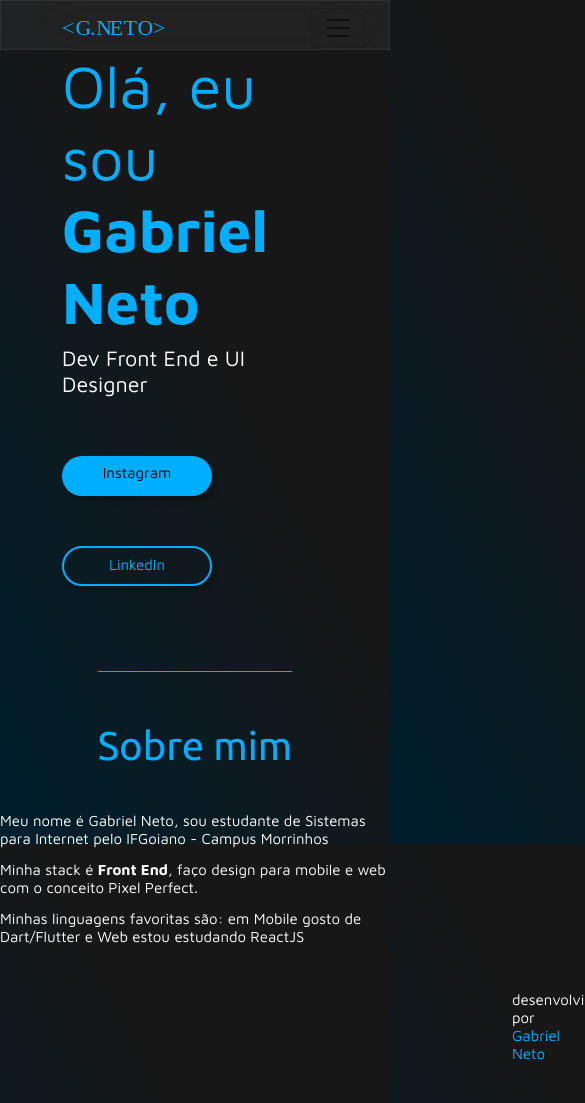
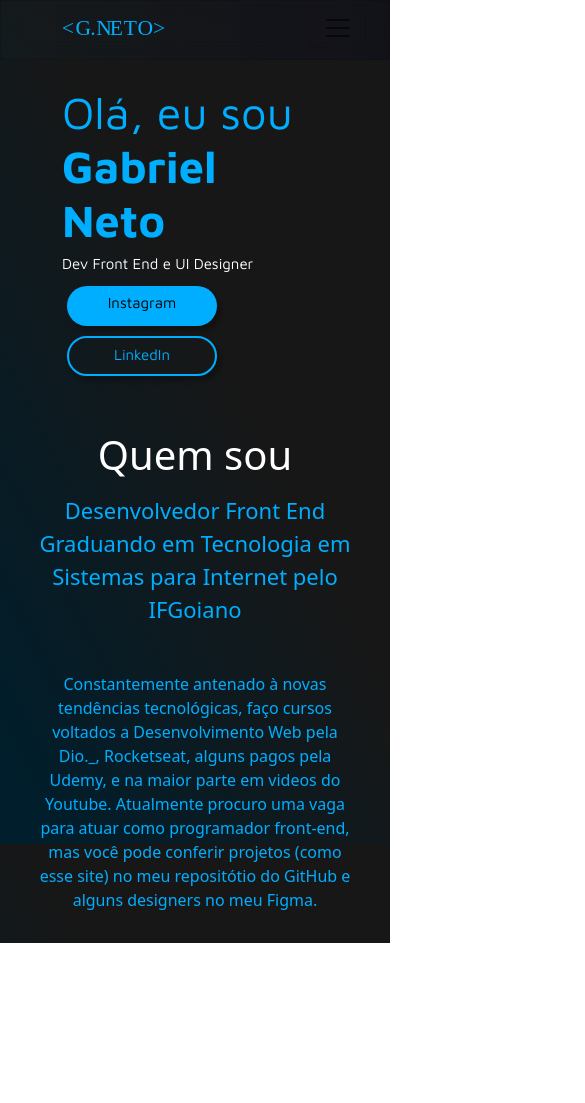
Before and after one commit to gabrielnetoc/curriculo, a plain HTML site: page index.html in a window 390 px wide. Shown: the whole page, 585 px wide, since content can reach past the window. After the commit the page ends 943 px from the top, so only its background shows below. Drawn offline with nearby package versions, Linux system fonts and the light colour scheme.

Commit message:
:constrution: implementando a seção sobre

```diff
--- a/assets/css/main.css
+++ b/assets/css/main.css
@@ -1,6 +1,7 @@
 @import url('https://fonts.googleapis.com/css2?family=Ubuntu&display=swap');
 @import url('https://fonts.googleapis.com/css2?family=Maven+Pro:wght@400;700&family=Ubuntu&display=swap');
 @import url(../../vendor/bootstrap/css/bootstrap.min.css);
+@import url('https://cdnjs.cloudflare.com/ajax/libs/animate.css/4.1.1/animate.min.css');
 @import url(./responsive.css);
 
 
@@ -29,11 +30,12 @@ body{
 }
 
 #header{
-    background: rgba(81, 81, 81, 0.2);
-    box-shadow: inset 0px 0px 2px rgba(255, 255, 255, 0.25);
-    backdrop-filter: blur(40px);
+
+    background: linear-gradient(270deg, rgba(2,0,36,0.2) 0%, rgba(0,212,255,0.020045518207282953) 100%);
+    box-shadow: inset 0px 0px 2px rgba(0, 0, 0, 0.541);
+    backdrop-filter: blur(10px);
     width: 100%;
-    height: 50px;
+    height: 60px;
     position: fixed;
 
 }
@@ -56,6 +58,10 @@ body{
     margin-right:  15px;
 }
 
+#header .nav-link:hover{
+    color: white;
+}
+
 
 .principal{
     display: flex;
@@ -63,14 +69,6 @@ body{
     align-items: center;
     justify-content: space-around;
     padding: 50px;
-}
-
-.principal-escrito{
-    display: flex;
-    flex-direction: column;
-    align-items: center;
-    gap: 2px;
-
 }
 
 .titulo-principal{
@@ -88,7 +86,8 @@ body{
 }
 
 .button-principal:hover{
-    background-color: rgb(0, 174, 255, 0.50);
+    background-color: rgb(255, 255, 255);
+    color: #00AEFF;
 
 }
 .button-principal{
@@ -109,8 +108,9 @@ body{
 }
 
 .button-principal-out:hover{
-    background-color: rgb(0, 174, 255, 0.50);
+    background-color: rgba(0, 174, 255, 0.418);
     color: white;
+    border-color: rgba(0, 174, 255, 0);
 
 }
 .button-principal-out{
@@ -162,28 +162,25 @@ body{
     color: white;
 
 }
-
-.roda-pe{
-    padding: 32px;
-
+.quem_sou{
+    margin: 0px auto;
+    color: #ffffff;
+    font-size: 40px;
 }
 
-.dev-footer{
-    margin-left: 480px;
-    font-family: 'Maven Pro', sans-serif;
-    font-weight: 400;
-    font-size: 15px;
-    color: white;
-
-
+.resumo{
+    text-align: center;
+    color: #00AEFF;
+    padding: 15px;
+    margin-left: 5%;
+    margin-right: 5%;
+    font-size: 22px;
 }
 
-.nome-footer{
+.rotina{
+    text-align: center;
     color: #00AEFF;
+    padding: 15px;
+    margin-left: 5%;
+    margin-right: 5%;
 }
-
-.whatsapp{
-    background: url(https://static.whatsapp.net/rsrc.php/yz/r/lOol7j-zq4u.svg) no-repeat center;
-    width: 50px;
-    height: 50px;
-}
--- a/assets/css/responsive.css
+++ b/assets/css/responsive.css
@@ -13,3 +13,20 @@
     }
 
 }
+
+@media (max-width: 432px){
+
+    #slider .titulo-principal{
+        margin-top: 35px;
+        font-size: 45px;
+    }
+
+    #slider .subtitulo-principal{
+        font-size: 15px;
+    }
+
+    #slider .btn{
+        margin: 5px;
+    }
+
+}
--- a/index.html
+++ b/index.html
@@ -23,14 +23,19 @@
             <img src="assets/img/logo.svg" class="img-fluid" width="184px" height="50px">
           </a>
 
-          <button class="navbar-toggler" type="button" data-bs-toggle="collapse" data-bs-target="#navbarNav" aria-controls="navbarNav" aria-expanded="false" aria-label="Toggle navigation">
+          <button class="navbar-toggler"
+          type="button" data-bs-toggle="collapse"
+          data-bs-target="#navbarNav"
+          aria-controls="navbarNav"
+          aria-expanded="false"
+          aria-label="Toggle navigation">
             <span class="navbar-toggler-icon"></span>
           </button>
 
         <div class="collapse navbar-collapse justify-content-end" id="navbarNav" >
           <ul class="navbar-nav">
             <li class="nav-item">
-              <a class="nav-link active" href="#">Quem Sou</a>
+              <a class="nav-link" href="#">Quem Sou</a>
             </li>
             <li class="nav-item">
               <a class="nav-link" href="#">Projetos</a>
@@ -39,7 +44,7 @@
               <a class="nav-link" href="#">Serviços</a>
             </li>
             <li class="nav-item">
-              <a class="nav-link ">Conhecimentos</a>
+              <a class="nav-link" href="#">Conhecimentos</a>
             </li>
           </ul>
         </div>
@@ -54,7 +59,7 @@
     <div class="container">
       <div class="row">
         <div class="col-md-6 align-self-center">
-          <h1 class="titulo-principal">Olá, eu sou <br><strong>Gabriel Neto</strong> </h1>
+          <h1 class="titulo-principal animate__animated animate__backInLeft">Olá, eu sou <br><strong>Gabriel Neto</strong> </h1>
           <h4 class="subtitulo-principal">Dev Front End e UI Designer</h4>
           <a href="https://www.instagram.com/gabrielnetoc.dev/" target="_black" class="btn button-principal" >Instagram</a>
           <a href="https://www.instagram.com/gabrielnetoc.dev/" target="_black" class="btn button-principal-out" >LinkedIn</a>
@@ -62,54 +67,23 @@
         <div class="col-md-6 align-self-center text-center">
           <img class="img-principal img-fluid" alt="" src="assets/img/developer.svg">
         </div>
+      </div>
+    </div>
+  </div>
 
-      </div>
+  <div class="d-flex justify-content-center">
+    <div class="list-group">
+      <h2 class="quem_sou">Quem sou</h2>
+      <p class="resumo">Desenvolvedor Front End Graduando em Tecnologia em Sistemas para Internet pelo IFGoiano</p>
+      <p class="rotina">Constantemente antenado à novas tendências tecnológicas, faço cursos voltados a Desenvolvimento Web pela Dio._, Rocketseat, alguns pagos pela Udemy, e na maior parte em videos do Youtube.
+      Atualmente procuro uma vaga para atuar como programador front-end, mas você pode conferir projetos (como esse site) no meu repositótio do GitHub e alguns designers no meu Figma.
+      </p>
     </div>
   </div>
 
 
 
-
-
-
-
-
-
-
-
-
-
-
-
-
-
-
-    <main class="conteudo">
-
-        <section class="section-sobre" id="sobre">
-            <h1 class="title-me">Sobre mim</h1><br>
-            <h2 class="subtitle-me">Meu nome é Gabriel Neto, sou estudante de Sistemas para Internet pelo IFGoiano - Campus Morrinhos</h2>
-            <h2 class="subtitle-me">Minha stack é <strong> Front End</strong>, faço design para mobile e web com o conceito Pixel Perfect.</h2>
-            <h2 class="subtitle-me">Minhas linguagens favoritas são: em Mobile gosto de Dart/Flutter e Web estou estudando ReactJS</h2>
-            <div>
-            <div>
-
-
-            </div>
-            </div>
-        </section>
-        <section class="skill"></section>
-        <section></section>
-        <section></section>
-
-    </main>
-
     <script src="https://cdn.jsdelivr.net/npm/bootstrap@5.1.3/dist/js/bootstrap.bundle.min.js" integrity="sha384-ka7Sk0Gln4gmtz2MlQnikT1wXgYsOg+OMhuP+IlRH9sENBO0LRn5q+8nbTov4+1p" crossorigin="anonymous"></script>
-    <footer class="roda-pe">
-
-        <h2 class="dev-footer">desenvolvido por <span class="nome-footer">Gabriel Neto</span></h2>
-
-    </footer>
 
 </body>
 </html>
```
